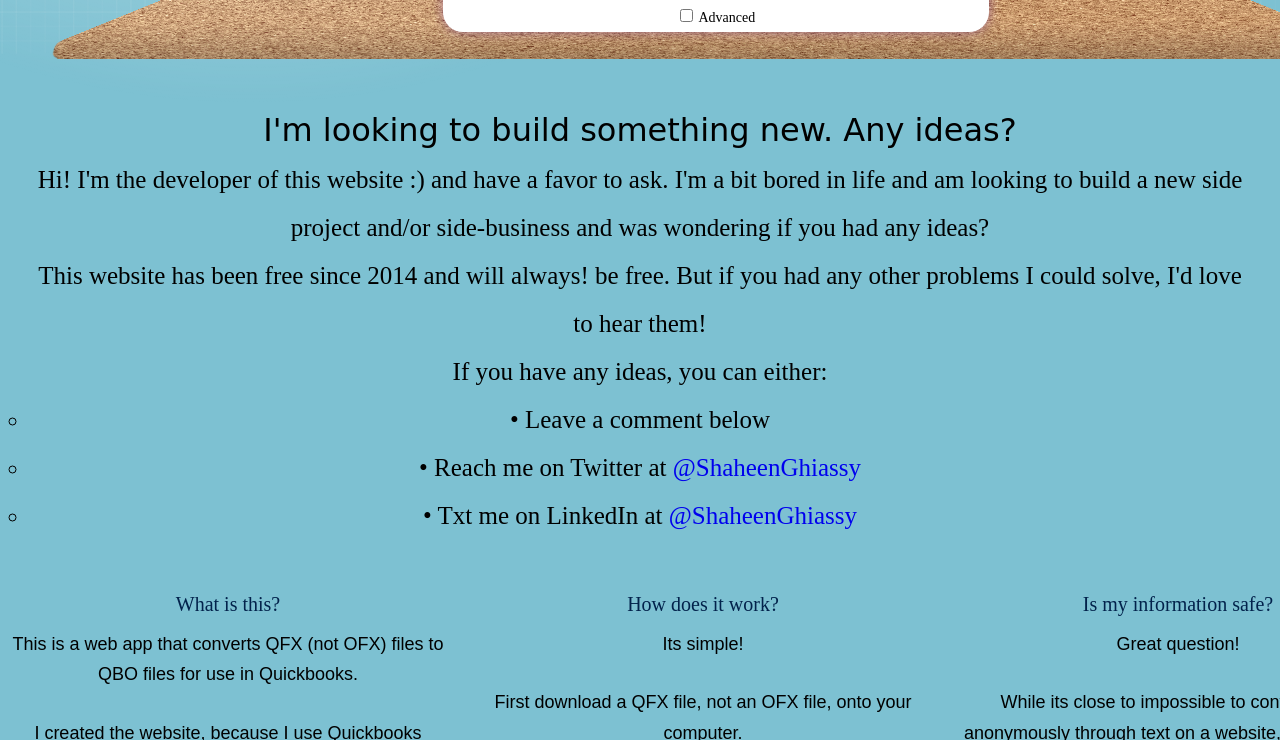
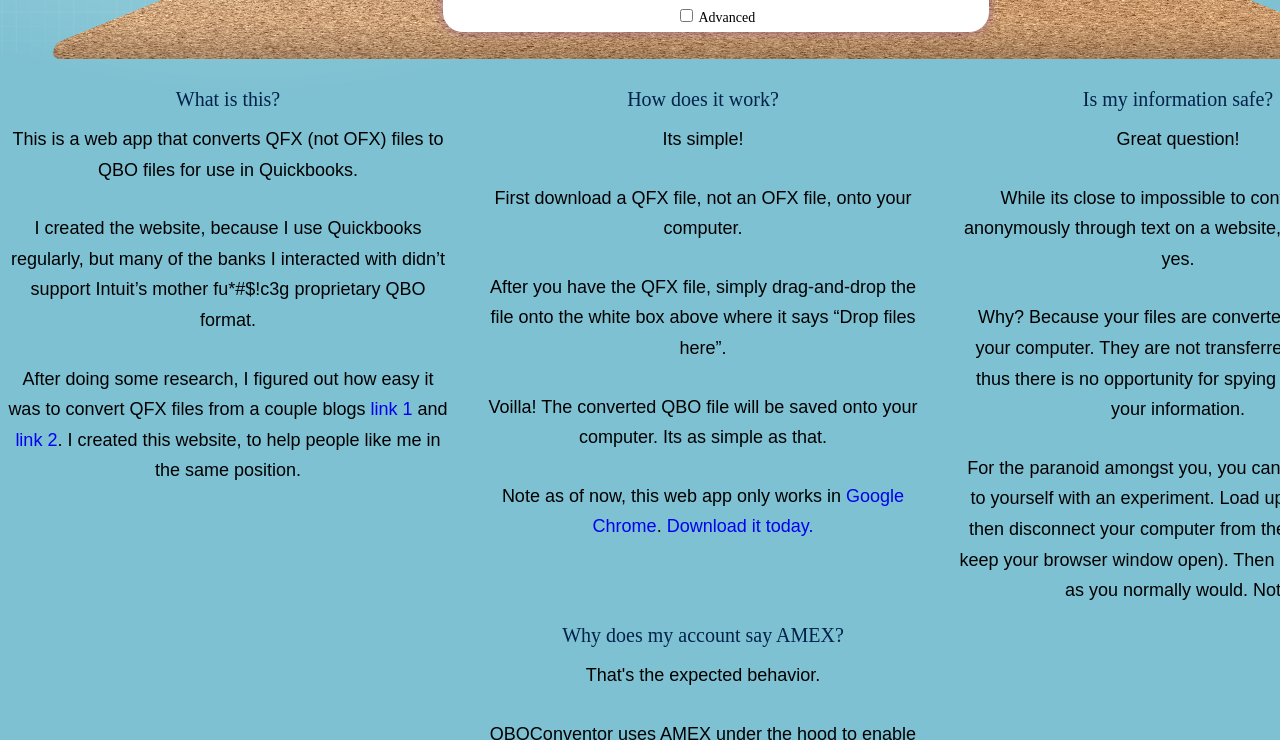
Before and after one commit to sghiassy/QBO-Convertor, a website: page src/html/index.html in a window 1280 px wide. Shown: the part 746-1486 px from the top of the page. Drawn offline with nearby package versions, Linux system fonts and the light colour scheme; files that its build step writes are made by us from their sources; a script that the page names is missing; files whose address does not match are found by name; a web font is replaced by a local one.

Commit message:
Remove marketing section

```diff
--- a/src/html/index.html
+++ b/src/html/index.html
@@ -41,19 +41,6 @@
 				</div>
 			</div>
 			<div id="floor">
-			</div>
-		</div>
-		<div id="proj12">
-			<div id="col2" class="column">
-				<h2>I'm looking to build something new. Any ideas?</h2>
-				<p>Hi! I'm the developer of this website :) and have a favor to ask. I'm a bit bored in life and am looking to build a new side project and/or side-business and was wondering if you had any ideas?</p>
-				<p>This website has been free since 2014 and will always! be free. But if you had any other problems I could solve, I'd love to hear them!</p>
-				<p>If you have any ideas, you can either:</p>
-				<ul>
-					<li>• Leave a comment below</li>
-					<li>• Reach me on Twitter at <a href="https://twitter.com/shaheenghiassy">@ShaheenGhiassy</a></li>
-					<li>• Txt me on LinkedIn at <a href="https://www.linkedin.com/in/shaheenghiassy/">@ShaheenGhiassy</a></li>
-				</ul>
 			</div>
 		</div>
 		<div id="knowledge-section">
```
Also changed, not shown: build/index.html.
